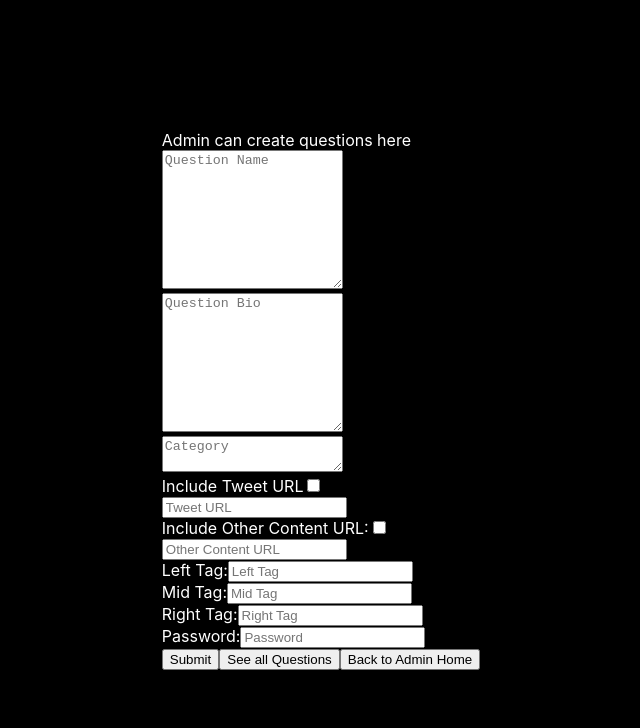
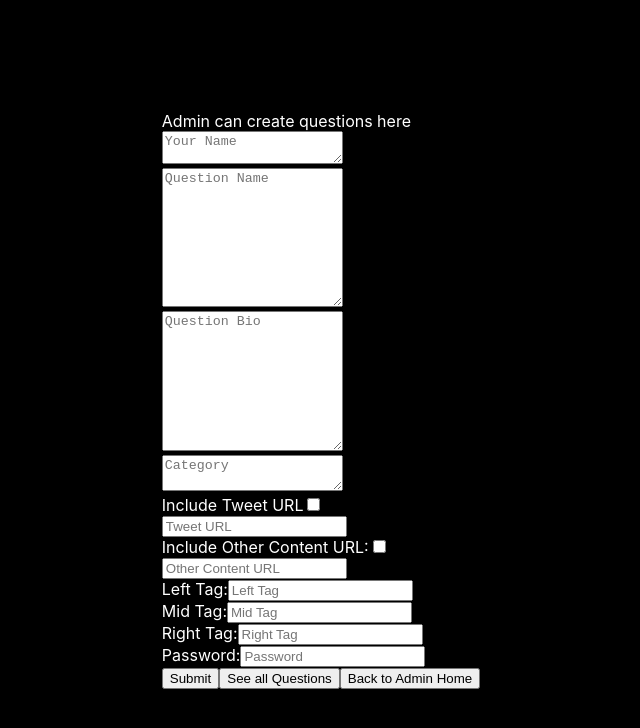
Before and after one commit to akshatchavann/ttapplication, a React (Create React App) app in the folder frontend/: page /Admin in a window 1280 px wide. Shown: the top 728 px of the page, without its empty margins (319-959 px from the left). Built offline with nearby package versions, Linux system fonts and the light colour scheme.

Commit message:
allow creators to create questions

```diff
--- a/frontend/src/pages/Admin.js
+++ b/frontend/src/pages/Admin.js
@@ -2,7 +2,7 @@ import React, { useState } from 'react';
 import { Link } from 'react-router-dom';
 
 const Admin = () => {
-  const [formData, setFormData] = useState({ question: '', bio:'', category: '', tweetboolean: false, tweetURL: '', contentboolean:false, contentURL:'', password: '' , left: '', right: '',mid: ''});
+  const [formData, setFormData] = useState({ question: '', bio:'', category: '', tweetboolean: false, tweetURL: '', contentboolean:false, contentURL:'', password: '' , left: '', right: '',mid: '', creator:""});
   const [error, setError] = useState('');
 
   const handleInputChange = (e) => {
@@ -52,7 +52,16 @@ const Admin = () => {
       <div>Admin can create questions here</div>
       <form onSubmit={handleSubmit}>
         <div className='fieldContainer'>
-
+        <div className='formgroup'>
+            <textarea
+                className='textarea'
+                name="creator"
+                placeholder="Your Name"
+                value={formData.creator}
+                onChange={handleInputChange}
+                style={{ height: "2em" }}
+            />
+          </div>
           <div className='formgroup'>
             <textarea
                 className='textarea'
```
Also changed, not shown: 2 other files (tests, documents, lock files or other folders).
